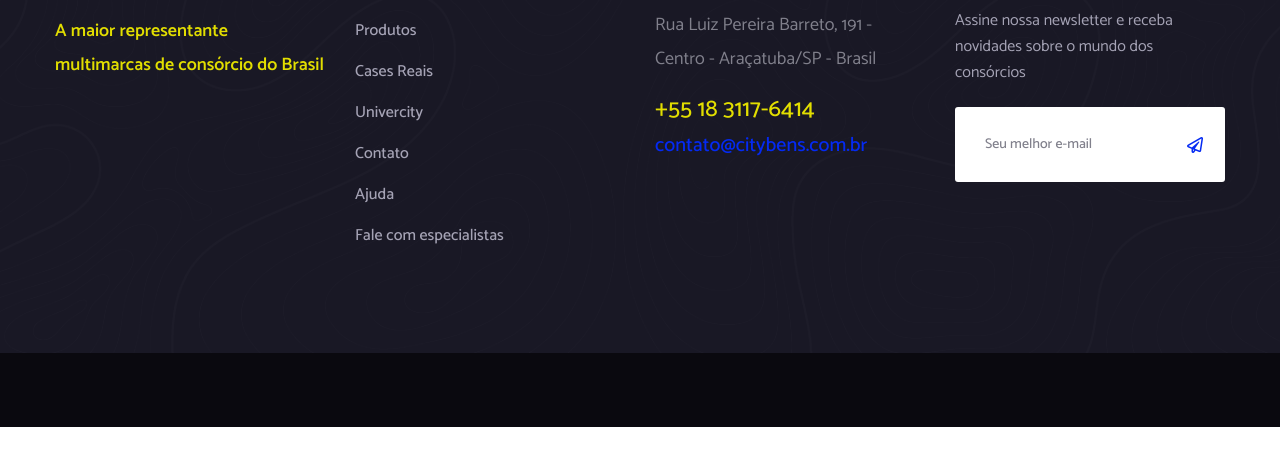
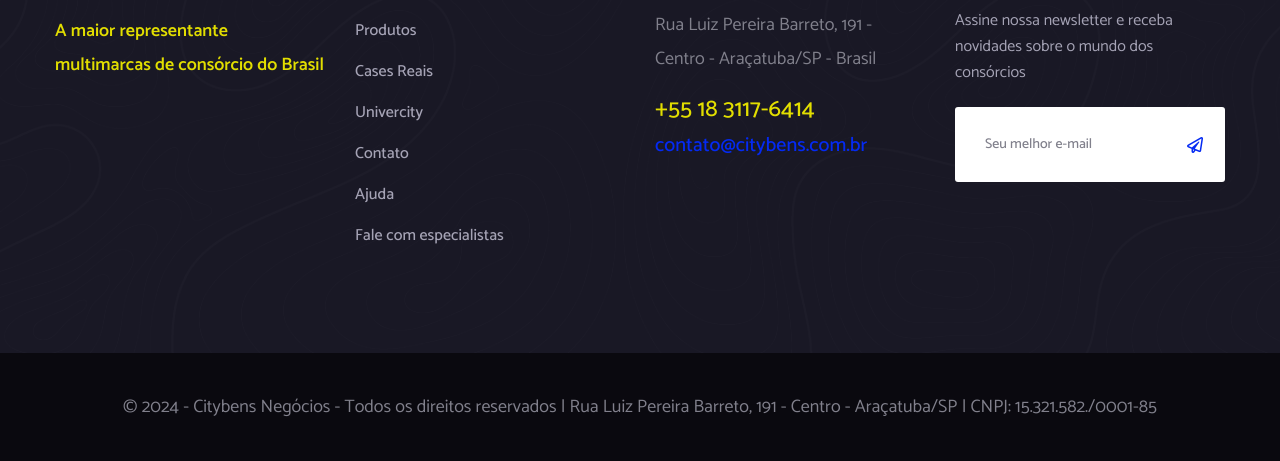
Before and after one commit to gabriel-cheng/rework-citybens, a plain HTML site: page contact.html in a window 1280 px wide. Shown: the part 2248-2709 px from the top of the page. Before the commit the page ends 2675 px from the top, so only its background shows below. Drawn offline with Linux system fonts and the light colour scheme; files whose address does not match are found by name.

Commit message:
style: changind footer content

```diff
--- a/contact.html
+++ b/contact.html
@@ -394,6 +394,14 @@
 
     <!-- template js -->
     <script src="assets/js/oslim.js"></script>
+    <script>
+        document.addEventListener("DOMContentLoaded", () => {
+            const footer_city_info = document.querySelector("#footer_city_infos");
+            const year = new Date().getFullYear();
+
+            footer_city_info.textContent = `© ${year} - Citybens Negócios - Todos os direitos reservados | Rua Luiz Pereira Barreto, 191 - Centro - Araçatuba/SP | CNPJ: 15.321.582./0001-85`;
+        });
+    </script>
 </body>
 
 </html>
```
Also changed, not shown: services.html (+8 -0 lines).
